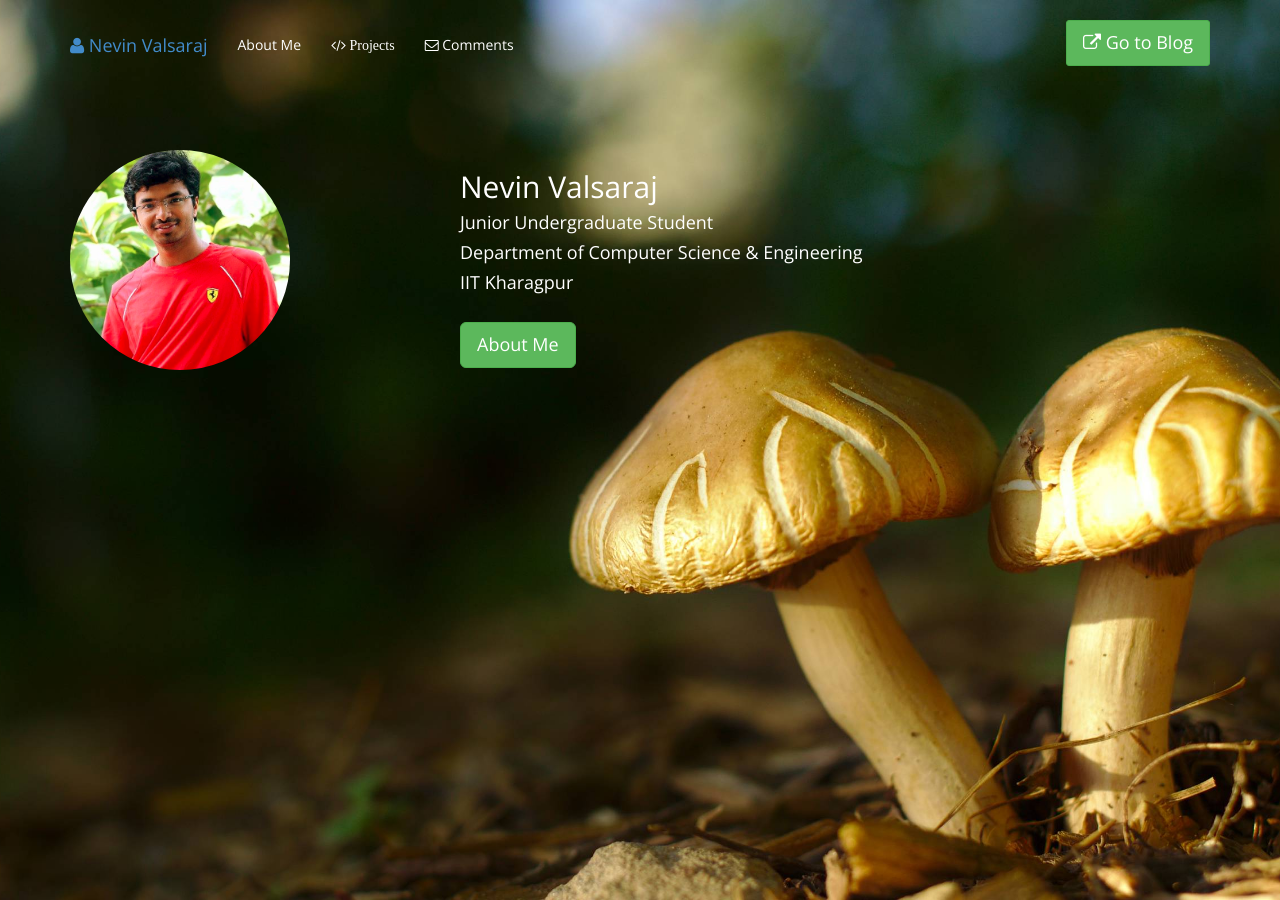
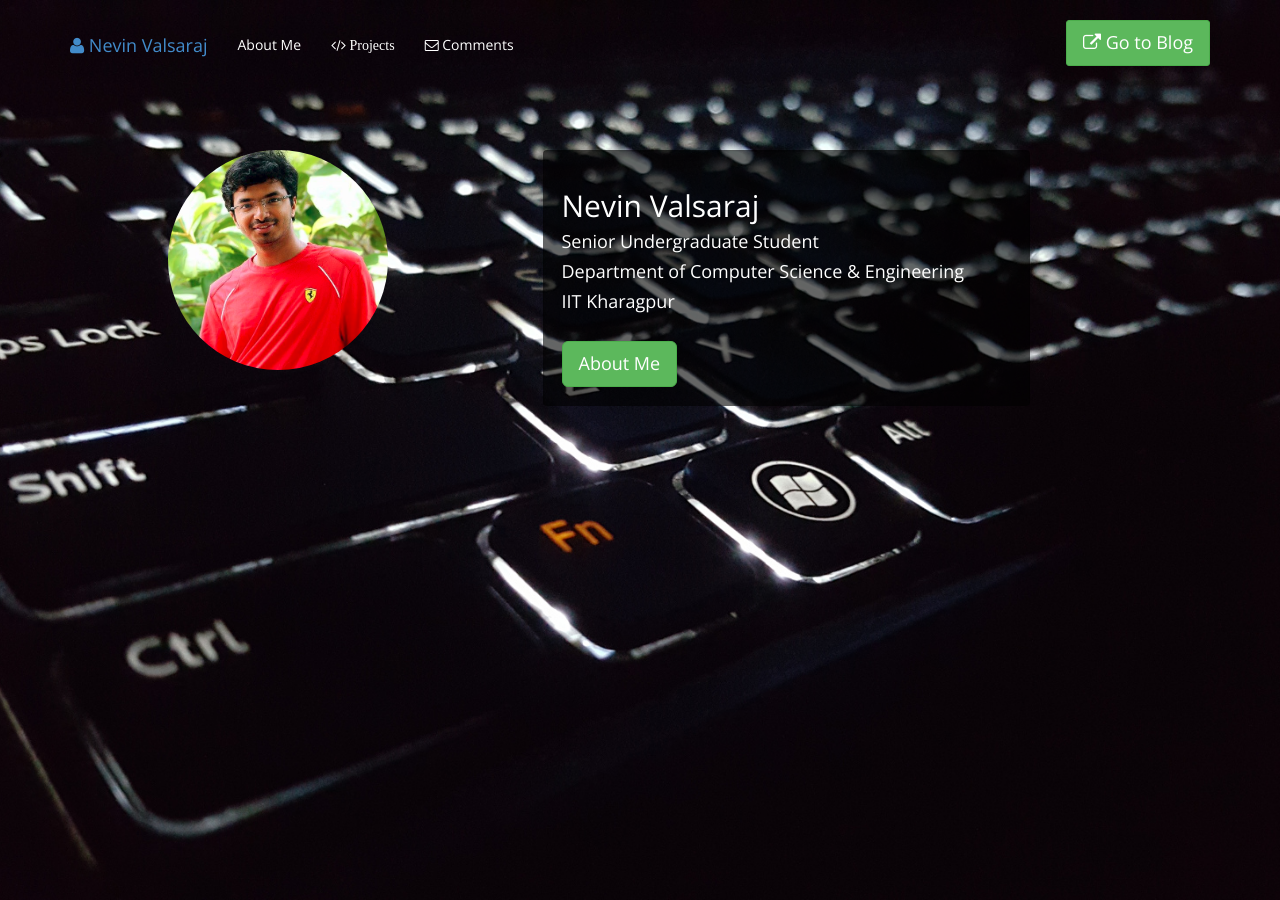
Before and after one commit to nevinvalsaraj/nevinvalsaraj.com, a Jekyll site: the page built from index.html, in a window 1280 px wide and 900 px high. Built offline with Jekyll 4.4.1, drawn with Linux system fonts in a browser that asks for light colours; comment, search, counter and statistics services are not loaded; some of the changed text lies outside the part shown.

Commit message:
Update website
- Update homepage content (about me)
- Update links to reflect new github username
- Update twitter handle
- Modify links to open in new page
- Change site's background image
- Remove sublime-project file since no longer main editor

Signed-off-by: Nevin Valsaraj <nevin.valsaraj32@gmail.com>

```diff
--- a/404.html
+++ b/404.html
@@ -15,8 +15,8 @@ title: 404
 <meta property="og:title" content="Nevin Valsaraj | 404" />
 <meta property="og:description" content="Personal website & blog of Nevin Valsaraj" />
 <meta property="og:type" content="website" />
-<meta property="og:url" content="http://routeaccess.github.io/404.html" />
-<meta property="og:image" content="http://routeaccess.github.io/resources/nevin.png" />
+<meta property="og:url" content="http://nevinvalsaraj.github.io/404.html" />
+<meta property="og:image" content="http://nevinvalsaraj.github.io/resources/nevin.png" />
 
 <link rel="stylesheet" href="{{ " /css/404.css " | prepend: site.baseurl}}">
 
--- a/_config.yml
+++ b/_config.yml
@@ -2,7 +2,7 @@
 title: "Nevin Valsaraj"
 description: "Website of Nevin Valsaraj hosted on GitHub Pages"
 baseurl: ""
-url: "http://routeaccess.github.io"
+url: "http://nevinvalsaraj.github.io"
 
 # Build settings
 markdown: kramdown
--- a/blog.html
+++ b/blog.html
@@ -12,8 +12,8 @@ title: "Nevin's Blog | Home"
 <meta property="og:title" content="Nevin Valsaraj | Blog" />
 <meta property="og:description" content="Blog of Nevin Valsaraj hosted on GitHub Pages" />
 <meta property="og:type" content="website" />
-<meta property="og:url" content="http://routeaccess.github.io/blog" />
-<meta property="og:image" content="http://routeaccess.github.io/resources/nevin.png" />
+<meta property="og:url" content="http://nevinvalsaraj.github.io/blog" />
+<meta property="og:image" content="http://nevinvalsaraj.github.io/resources/nevin.png" />
 
 <link rel="stylesheet" href="{{ " /css/blog.css " | prepend: site.baseurl}}">
 
--- a/css/index.scss
+++ b/css/index.scss
@@ -25,7 +25,7 @@ html {
 }
 
 .well{
-    background-color: rgba(0, 0, 0, .5);
+    background-color: rgba(0, 0, 0, .6);
     color: white;
     border: none;
     margin-bottom: 0px;
@@ -35,7 +35,7 @@ html {
     height: 100%;
     padding-top: 150px;
     color: white;
-    background: url(../resources/bg.jpg) no-repeat center center fixed;
+    background: url(../resources/kbd.jpg) no-repeat center center fixed;
     background-size: cover;
 }
 
@@ -43,7 +43,7 @@ html {
     height: 100%;
     padding-top: 150px;
     text-align: center;
-    background: url(../resources/bg.jpg) no-repeat center center fixed;
+    background: url(../resources/kbd.jpg) no-repeat center center fixed;
     background-size: cover;
     color: white;
 }
@@ -53,14 +53,14 @@ html {
     padding-top: 150px;
     text-align: center;
     color: white;
-    background: url(../resources/bg.jpg) no-repeat center center fixed;
+    background: url(../resources/kbd.jpg) no-repeat center center fixed;
     background-size: cover;
 }
 
 .contact-section {
     padding-top: 150px;
     text-align: center;
-    background: url(../resources/bg.jpg) no-repeat center center fixed;
+    background: url(../resources/kbd.jpg) no-repeat center center fixed;
     background-size: cover;
 }
 
--- a/index.html
+++ b/index.html
@@ -11,8 +11,8 @@ title: "Nevin Valsaraj | Home"
 <meta property="og:title" content="Nevin Valsaraj | Home" />
 <meta property="og:description" content="Personal website & blog of Nevin Valsaraj" />
 <meta property="og:type" content="website" />
-<meta property="og:url" content="http://routeaccess.github.io/" />
-<meta property="og:image" content="http://routeaccess.github.io/resources/nevin.png" />
+<meta property="og:url" content="http://nevinvalsaraj.github.io/" />
+<meta property="og:image" content="http://nevinvalsaraj.github.io/resources/nevin.png" />
 
 <!-- Custom CSS -->
 <link href="{{ " /css/index.css " | prepend: site.baseurl }}" rel="stylesheet" type="text/css">
@@ -56,7 +56,7 @@ title: "Nevin Valsaraj | Home"
                         <a href="#contact"><i class="fa fa-envelope-o"></i> Comments</a>
                     </li>
                 </ul>
-                <a id="guide-blog" class="navbar-right btn btn-lg btn-success" href="{{ "/blog.html" | prepend: site.baseurl }}">
+                <a target="_blank" id="guide-blog" class="navbar-right btn btn-lg btn-success" href="{{ "/blog.html" | prepend: site.baseurl }}">
                     <i class="fa fa-external-link"></i>
                     Go to Blog
                 </a>
@@ -69,12 +69,12 @@ title: "Nevin Valsaraj | Home"
     <section id="intro" class="intro-section">
         <div class="container">
             <div class="row">
-                <div class="col-lg-4">
+                <div class="col-lg-offset-1 col-lg-3">
                     <img src="{{" /resources/nevin.png " | prepend: site.baseurl }}" class="img-circle" height="220" alt="">
                 </div>
-                <div class="col-lg-8">
+                <div class="col-lg-offset-1 col-lg-5 well">
                     <h2>Nevin Valsaraj</h2>
-                    <h4>Junior Undergraduate Student</h4>
+                    <h4>Senior Undergraduate Student</h4>
                     <h4>Department of Computer Science & Engineering</h5>
                         <h4>IIT Kharagpur</h4>
 
@@ -152,7 +153,7 @@ title: "Nevin Valsaraj | Home"
         <div class="container">
             <div class="row">
                 <div class="col-md-3">
-                    <a class="twitter-timeline" href="https://twitter.com/routeaccess" data-widget-id="444384031832961024">Tweets by @routeaccess</a>
+                    <a class="twitter-timeline" href="https://twitter.com/route_access" data-widget-id="444384031832961024">Tweets by @route_access</a>
                     <script>
                     ! function(d, s, id) {
                         var js, fjs = d.getElementsByTagName(s)[0],
@@ -195,18 +196,16 @@ title: "Nevin Valsaraj | Home"
                 &copy;Nevin Valsaraj: using Jekyll, Bootstrap & GitHub Pages
             </p>
             <ul id="footer-social-links">
-                <li><a href="https://facebook.com/nevin.valsaraj"><i class="fa fa-facebook fa-2x"></i></a>
+                <li><a target="_blank" href="https://facebook.com/nevin.valsaraj"><i class="fa fa-facebook fa-2x"></i></a>
                 </li>
-                <li><a href="https://twitter.com/routeaccess"><i class="fa fa-twitter fa-2x"></i></a>
+                <li><a target="_blank" href="https://twitter.com/route_access"><i class="fa fa-twitter fa-2x"></i></a>
                 </li>
-                <li><a href="https://plus.google.com/+NevinValsaraj32/"><i class="fa fa-google-plus fa-2x"></i></a>
+                <li><a target="_blank" href="https://plus.google.com/+NevinValsaraj32/"><i class="fa fa-google-plus fa-2x"></i></a>
                 </li>
-                <li><a href="https://github.com/routeaccess"><i class="fa fa-github fa-2x"></i></a>
+                <li><a target="_blank" href="https://github.com/nevinvalsaraj"><i class="fa fa-github fa-2x"></i></a>
                 </li>
-                <li><a href="http://in.linkedin.com/pub/nevin-valsaraj/60/537/616/"><i class="fa fa-linkedin fa-2x"></i></a>
+                <li><a target="_blank" href="http://in.linkedin.com/pub/nevin-valsaraj/60/537/616/"><i class="fa fa-linkedin fa-2x"></i></a>
                 </li>
-                <!-- <li><a href="http://cse.iitkgp.ac.in/~nevinv/"><i class="fa fa-users fa-2x"></i></a>
-                </li> -->
             </ul>
         </div>
     </div>
```
Also changed, not shown: other parts of index.html (+13 -12 lines), package.json (+4 -4 lines), js/scrolling-nav.min.js, resources/bg.jpg (deleted), resources/kbd.jpg (added), 1 other file.
